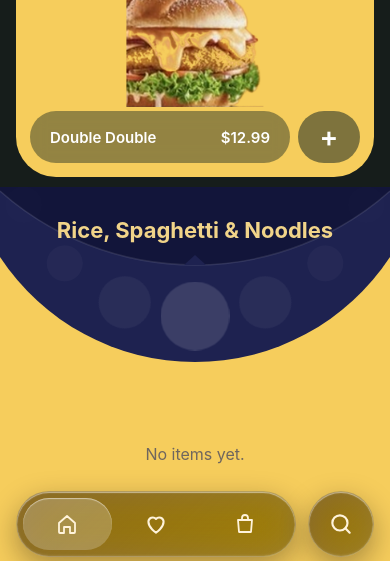
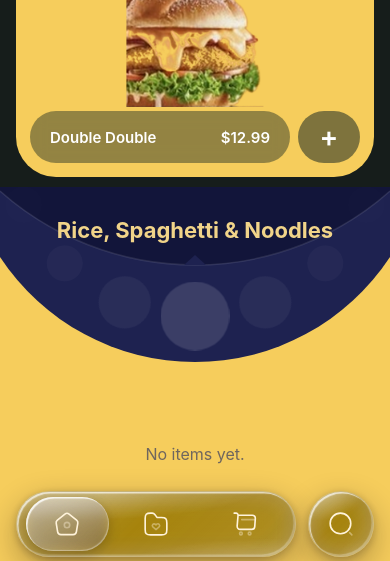
Before and after one commit to Ayodeleart/Food, a plain HTML site: page index.html in a window 390 px wide. Shown: the part 283-844 px from the top of the page. Drawn offline with Linux system fonts and the light colour scheme; a web font is replaced by a local one.

Commit message:
New nav and profile icons, liquid glass nav with sliding liquid switch
Co-Authored-By: Claude Sonnet 5.5 <noreply@anthropic.com>
Claude-Session: https://claude.ai/code/session_01B8tgc7C89GfJBWDWuGdPtE

```diff
--- a/index.html
+++ b/index.html
@@ -88,11 +88,15 @@ button{font:inherit;color:inherit;cursor:pointer;-webkit-tap-highlight-color:tra
 .scroll.menu{bottom:0}
 .scroll.menu .grid{padding-bottom:130px}
 .avatar{border-radius:22px;background:rgba(20,12,8,.32)}
-.glass{background:linear-gradient(135deg,rgba(70,48,36,.62),rgba(28,18,13,.42));-webkit-backdrop-filter:blur(18px) saturate(180%);backdrop-filter:blur(18px) saturate(180%);border:1px solid rgba(255,255,255,.28);box-shadow:inset 0 1px 1px rgba(255,255,255,.5),inset 0 -1px 2px rgba(255,255,255,.1),0 10px 28px rgba(30,16,8,.35)}
+.glass{position:relative;background:linear-gradient(135deg,rgba(255,255,255,.2),rgba(255,255,255,.02) 45%,rgba(255,255,255,.12)),rgba(38,24,16,.42);-webkit-backdrop-filter:blur(16px) saturate(200%);backdrop-filter:blur(16px) saturate(200%);border:1px solid rgba(255,255,255,.38);box-shadow:inset 1.5px 1.5px 1px rgba(255,255,255,.7),inset -1.5px -1.5px 1px rgba(255,255,255,.28),inset 0 0 22px rgba(255,255,255,.12),0 12px 32px rgba(25,12,5,.32),0 2px 8px rgba(25,12,5,.2)}
+.glass::before{content:"";position:absolute;inset:0;border-radius:inherit;pointer-events:none;background:radial-gradient(130% 100% at 18% -10%,rgba(255,255,255,.4),rgba(255,255,255,0) 55%),radial-gradient(90% 80% at 90% 120%,rgba(255,255,255,.22),rgba(255,255,255,0) 60%)}
+.gglide{position:absolute;top:5px;bottom:5px;left:0;width:0;border-radius:30px;pointer-events:none;background:linear-gradient(160deg,rgba(255,255,255,.42),rgba(255,255,255,.14));-webkit-backdrop-filter:blur(6px) saturate(180%);backdrop-filter:blur(6px) saturate(180%);box-shadow:inset 1.5px 1.5px 1px rgba(255,255,255,.85),inset -1px -1px 1px rgba(255,255,255,.35),0 4px 12px rgba(25,12,5,.25)}
 .dock{position:absolute;left:16px;right:16px;bottom:calc(env(safe-area-inset-bottom,0px) * .3 + 4px);display:flex;gap:12px;z-index:5}
 .gnav{flex:1;height:66px;border-radius:33px;padding:6px;display:flex;box-sizing:border-box}
-.gb{flex:1;position:relative;display:flex;align-items:center;justify-content:center;border-radius:27px;color:#FFF3DB;transition:background .25s}
-.gb.on,.sbtn.on{background:rgba(255,255,255,.22);box-shadow:inset 0 1px 1px rgba(255,255,255,.5)}
+.gb{flex:1;position:relative;display:flex;align-items:center;justify-content:center;border-radius:27px;color:#FFF3DB;transition:transform .2s}
+.gb:active{transform:scale(.9)}
+.sbtn.on{background:rgba(255,255,255,.26);box-shadow:inset 1.5px 1.5px 1px rgba(255,255,255,.75)}
+.gb svg,.sbtn svg{position:relative}
 .gbadge{position:absolute;top:6px;right:calc(50% - 26px);min-width:16px;height:16px;padding:0 4px;box-sizing:border-box;border-radius:8px;background:#C34725;color:#fff;font-size:11px;font-weight:700;display:flex;align-items:center;justify-content:center}
 .sbtn{width:66px;height:66px;border-radius:33px;flex:none;display:flex;align-items:center;justify-content:center;color:#FFF3DB}
 .phead{height:150px;background:#C34725;color:#FFF3DB;font-size:44px;font-weight:700;display:flex;align-items:flex-end;padding:0 40px 18px;box-sizing:border-box}
@@ -196,10 +200,10 @@ button{font:inherit;color:inherit;cursor:pointer;-webkit-tap-highlight-color:tra
   var ICON = {
     arrow: '<svg width="22" height="12" viewBox="0 0 22 16" fill="none" stroke="currentColor" stroke-width="2" stroke-linecap="round" stroke-linejoin="round" aria-hidden="true"><path d="M3 8h16M14 3l5 5-5 5"/></svg>',
     bag: '<svg width="20" height="20" viewBox="0 0 24 24" fill="none" stroke="currentColor" stroke-width="1.8" stroke-linecap="round" stroke-linejoin="round" aria-hidden="true"><path d="M5 8h14l-1 12H6z"/><path d="M9 8V6a3 3 0 0 1 6 0v2"/></svg>',
-    bag24: '<svg width="24" height="24" viewBox="0 0 24 24" fill="none" stroke="currentColor" stroke-width="1.8" stroke-linecap="round" stroke-linejoin="round" aria-hidden="true"><path d="M5 8h14l-1 12H6z"/><path d="M9 8V6a3 3 0 0 1 6 0v2"/></svg>',
+    bag24: '<svg width="26" height="26" viewBox="0 0 24 24" fill="none" aria-hidden="true"><path d="M2 2H3.74001C4.82001 2 5.67 2.93 5.58 4L4.75 13.96C4.61 15.59 5.89999 16.99 7.53999 16.99H18.19C19.63 16.99 20.89 15.81 21 14.38L21.54 6.88C21.66 5.22 20.4 3.87 18.73 3.87H5.82001" stroke="currentColor" stroke-width="1.5" stroke-miterlimit="10" stroke-linecap="round" stroke-linejoin="round"/><path opacity="0.4" d="M16.25 22C16.9404 22 17.5 21.4404 17.5 20.75C17.5 20.0596 16.9404 19.5 16.25 19.5C15.5596 19.5 15 20.0596 15 20.75C15 21.4404 15.5596 22 16.25 22Z" stroke="currentColor" stroke-width="1.5" stroke-miterlimit="10" stroke-linecap="round" stroke-linejoin="round"/><path opacity="0.4" d="M8.25 22C8.94036 22 9.5 21.4404 9.5 20.75C9.5 20.0596 8.94036 19.5 8.25 19.5C7.55964 19.5 7 20.0596 7 20.75C7 21.4404 7.55964 22 8.25 22Z" stroke="currentColor" stroke-width="1.5" stroke-miterlimit="10" stroke-linecap="round" stroke-linejoin="round"/><path opacity="0.4" d="M9 8H21" stroke="currentColor" stroke-width="1.5" stroke-miterlimit="10" stroke-linecap="round" stroke-linejoin="round"/></svg>',
     burger: '<svg width="26" height="20" viewBox="0 0 26 20" fill="none" stroke="currentColor" stroke-width="3" stroke-linecap="round" aria-hidden="true"><path d="M3 3h20M3 10h20M3 17h20"/></svg>',
     back: '<svg width="22" height="22" viewBox="0 0 24 24" fill="none" stroke="currentColor" stroke-width="2.4" stroke-linecap="round" stroke-linejoin="round" aria-hidden="true"><path d="M15 5l-7 7 7 7"/></svg>',
-    home: '<svg width="24" height="24" viewBox="0 0 24 24" fill="none" stroke="currentColor" stroke-width="1.8" stroke-linecap="round" stroke-linejoin="round" aria-hidden="true"><path d="M4 11l8-7 8 7v9a1 1 0 0 1-1 1h-4v-6h-6v6H5a1 1 0 0 1-1-1z"/></svg>',
+    home: '<svg width="26" height="26" viewBox="0 0 24 24" fill="none" aria-hidden="true"><path d="M10.0693 2.81984L3.13929 8.36983C2.35929 8.98983 1.85929 10.2999 2.02929 11.2799L3.35929 19.2398C3.59929 20.6598 4.95928 21.8098 6.39928 21.8098H17.5993C19.0293 21.8098 20.3993 20.6498 20.6393 19.2398L21.9693 11.2799C22.1293 10.2999 21.6293 8.98983 20.8593 8.36983L13.9293 2.82985C12.8593 1.96985 11.1293 1.96984 10.0693 2.81984Z" stroke="currentColor" stroke-width="1.5" stroke-linecap="round" stroke-linejoin="round"/><path opacity="0.4" d="M12 15.5C13.3807 15.5 14.5 14.3807 14.5 13C14.5 11.6193 13.3807 10.5 12 10.5C10.6193 10.5 9.5 11.6193 9.5 13C9.5 14.3807 10.6193 15.5 12 15.5Z" stroke="currentColor" stroke-width="1.5" stroke-linecap="round" stroke-linejoin="round"/></svg>',
     fork: '<svg width="26" height="26" viewBox="0 0 24 24" fill="none" stroke="currentColor" stroke-width="1.8" stroke-linecap="round" stroke-linejoin="round" aria-hidden="true"><path d="M6 3v6a3 3 0 0 0 6 0V3M9 3v18"/><path d="M17 21V3c-2.5 1.5-3.5 4-3.5 7.5H17"/></svg>',
     logo: '<svg width="38" height="46" viewBox="0 0 38 46" fill="none" stroke="#FBEBCB" stroke-width="2.4" stroke-linecap="round" stroke-linejoin="round" aria-hidden="true"><path d="M5 17C5 9 11 4 19 4s14 5 14 13z"/><path d="M5 21h28"/><path d="M5 37h28v1c0 4-4 6-8 6H13c-4 0-8-2-8-6z"/><text x="19" y="33" text-anchor="middle" fill="#FBEBCB" stroke="none" font-size="7.6" font-weight="700" style="font-family:\'Saira Semi Condensed\',sans-serif;letter-spacing:.2px">BURGER</text></svg>'
   };
@@ -210,10 +214,10 @@ button{font:inherit;color:inherit;cursor:pointer;-webkit-tap-highlight-color:tra
     return '<button class="cartbtn" aria-label="Cart">' + ICON.bag + '<span class="cartn">(' + state.cart + ')</span><span class="cw">CART</span></button>';
   }
   var ICON2 = {
-    search: '<svg width="26" height="26" viewBox="0 0 24 24" fill="none" stroke="currentColor" stroke-width="2" stroke-linecap="round" stroke-linejoin="round" aria-hidden="true"><circle cx="11" cy="11" r="7"/><path d="M20 20l-4-4"/></svg>',
-    user: '<svg width="24" height="24" viewBox="0 0 24 24" fill="none" stroke="currentColor" stroke-width="1.9" stroke-linecap="round" stroke-linejoin="round" aria-hidden="true"><circle cx="12" cy="8" r="4"/><path d="M4 21c0-4.4 3.6-7 8-7s8 2.6 8 7"/></svg>',
+    search: '<svg width="26" height="26" viewBox="0 0 24 24" fill="none" aria-hidden="true"><path d="M11.5 21C16.7467 21 21 16.7467 21 11.5C21 6.25329 16.7467 2 11.5 2C6.25329 2 2 6.25329 2 11.5C2 16.7467 6.25329 21 11.5 21Z" stroke="currentColor" stroke-width="1.5" stroke-linecap="round" stroke-linejoin="round"/><path opacity="0.4" d="M22 22L20 20" stroke="currentColor" stroke-width="1.5" stroke-linecap="round" stroke-linejoin="round"/></svg>',
+    user: '<svg width="24" height="24" viewBox="0 0 24 24" fill="none" aria-hidden="true"><path opacity="0.4" d="M12.1207 12.78C12.0507 12.77 11.9607 12.77 11.8807 12.78C10.1207 12.72 8.7207 11.28 8.7207 9.50998C8.7207 7.69998 10.1807 6.22998 12.0007 6.22998C13.8107 6.22998 15.2807 7.69998 15.2807 9.50998C15.2707 11.28 13.8807 12.72 12.1207 12.78Z" stroke="currentColor" stroke-width="1.5" stroke-linecap="round" stroke-linejoin="round"/><path opacity="0.34" d="M18.7398 19.3801C16.9598 21.0101 14.5998 22.0001 11.9998 22.0001C9.39977 22.0001 7.03977 21.0101 5.25977 19.3801C5.35977 18.4401 5.95977 17.5201 7.02977 16.8001C9.76977 14.9801 14.2498 14.9801 16.9698 16.8001C18.0398 17.5201 18.6398 18.4401 18.7398 19.3801Z" stroke="currentColor" stroke-width="1.5" stroke-linecap="round" stroke-linejoin="round"/><path d="M12 22C17.5228 22 22 17.5228 22 12C22 6.47715 17.5228 2 12 2C6.47715 2 2 6.47715 2 12C2 17.5228 6.47715 22 12 22Z" stroke="currentColor" stroke-width="1.5" stroke-linecap="round" stroke-linejoin="round"/></svg>',
     close: '<svg width="24" height="24" viewBox="0 0 24 24" fill="none" stroke="currentColor" stroke-width="2.2" stroke-linecap="round" aria-hidden="true"><path d="M6 6l12 12M18 6L6 18"/></svg>',
-    fav: '<svg width="26" height="26" viewBox="0 0 24 24" fill="none" stroke="currentColor" stroke-width="1.9" stroke-linejoin="round" aria-hidden="true"><path d="M12 20s-7-4.4-7-10a4 4 0 0 1 7-2.6A4 4 0 0 1 19 10c0 5.6-7 10-7 10z"/></svg>'
+    fav: '<svg width="26" height="26" viewBox="0 0 24 24" fill="none" aria-hidden="true"><path opacity="0.4" d="M9.20046 14.78L11.7805 17.04C11.9005 17.15 12.0905 17.15 12.2105 17.04L14.7905 14.78C15.4605 14.19 15.5505 13.19 14.9905 12.49C14.4305 11.79 13.4105 11.66 12.7005 12.2L12.0005 12.74L11.2905 12.21C10.5705 11.67 9.56046 11.8 9.00046 12.5C8.44046 13.19 8.53046 14.2 9.20046 14.78Z" stroke="currentColor" stroke-width="1.5" stroke-linecap="round" stroke-linejoin="round"/><path d="M22 11V17C22 21 21 22 17 22H7C3 22 2 21 2 17V7C2 3 3 2 7 2H8.5C10 2 10.33 2.44 10.9 3.2L12.4 5.2C12.78 5.7 13 6 14 6H17C21 6 22 7 22 11Z" stroke="currentColor" stroke-width="1.5" stroke-miterlimit="10"/></svg>'
   };
   var N = ORDER.length, car = 3 * ORDER.length, cpos = 3 * ORDER.length, raf = 0, drag = null, justDragged = false;
 
@@ -235,7 +239,7 @@ button{font:inherit;color:inherit;cursor:pointer;-webkit-tap-highlight-color:tra
       var badge = id === 'cart' ? '<span class="gbadge"' + (state.cart.length ? '' : ' hidden') + '>' + state.cart.length + '</span>' : '';
       return '<button class="gb' + (active === id ? ' on' : '') + '" data-go="' + id + '" aria-label="' + l + '">' + ic + badge + '</button>';
     }
-    return '<nav class="dock"><div class="gnav glass">' + b('home', ICON.home, 'Home') + b('favs', ICON2.fav, 'Favorite') + b('cart', ICON.bag24, 'Cart') + '</div>' +
+    return '<nav class="dock"><div class="gnav glass"><span class="gglide"></span>' + b('home', ICON.home, 'Home') + b('favs', ICON2.fav, 'Favorite') + b('cart', ICON.bag24, 'Cart') + '</div>' +
       '<button class="sbtn glass' + (active === 'search' ? ' on' : '') + '" data-go="search" aria-label="Search">' + ICON2.search + '</button></nav>';
   }
   function card(k) {
@@ -291,12 +295,30 @@ button{font:inherit;color:inherit;cursor:pointer;-webkit-tap-highlight-color:tra
     document.documentElement.style.background = 'linear-gradient(to bottom,' + top + ' 50%,' + bottom + ' 50%)';
   }
   var lastScreen = null;
+  var navRect = null;
+  function glideNav(animate) {
+    var g = app.querySelector('.gglide'), nv = app.querySelector('.gnav'); if (!g || !nv) { navRect = null; return; }
+    var on = nv.querySelector('.gb.on');
+    if (!on) { g.style.opacity = 0; navRect = null; return; }
+    var l = on.offsetLeft + 3, w = on.offsetWidth - 6;
+    g.style.left = l + 'px'; g.style.width = w + 'px'; g.style.opacity = 1;
+    if (animate !== false && navRect && navRect.l !== l && !REDUCED) {
+      var a = Math.min(navRect.l, l), b = Math.max(navRect.l + navRect.w, l + w);
+      g.animate([
+        { left: navRect.l + 'px', width: navRect.w + 'px' },
+        { left: a + 'px', width: (b - a) + 'px', offset: .42 },
+        { left: l + 'px', width: w + 'px' }
+      ], { duration: 560, easing: 'cubic-bezier(.3,1.3,.5,1)' });
+    }
+    navRect = { l: l, w: w };
+  }
   function render() {
     var s = state.screen;
     var sc = app.querySelector('.scroll'), keep = (sc && lastScreen === s + state.cat) ? sc.scrollTop : 0;
     lastScreen = s + state.cat;
     app.innerHTML = s === 'main' ? mainHTML() : s === 'menu' ? menuHTML() : s === 'favs' ? favsHTML() : s === 'cart' ? cartHTML() : searchHTML();
     ground();
+    glideNav();
     if (keep) { var n = app.querySelector('.scroll'); if (n) n.scrollTop = keep; }
     if (document.getElementById('car')) { carShape(); carPlace(cpos); }
   }
@@ -469,7 +491,7 @@ button{font:inherit;color:inherit;cursor:pointer;-webkit-tap-highlight-color:tra
   }
   app.addEventListener('pointerup', endDrag);
   app.addEventListener('pointercancel', endDrag);
-  window.addEventListener('resize', function () { carShape(); carPlace(cpos); });
+  window.addEventListener('resize', function () { carShape(); carPlace(cpos); glideNav(false); });
   app.addEventListener('input', function (e) {
     if (e.target.id === 'q') { state.q = e.target.value; document.getElementById('sres').innerHTML = resultsHTML(state.q); }
   });
--- a/sw.js
+++ b/sw.js
@@ -1,4 +1,4 @@
-const CACHE = 'burger-app-v6';
+const CACHE = 'burger-app-v7';
 const SHELL = ['./', 'index.html', 'manifest.webmanifest', 'icons/icon-192.png', 'icons/icon-512.png', 'icons/apple-touch-icon.png'];
 
 self.addEventListener('install', (e) => {
```
